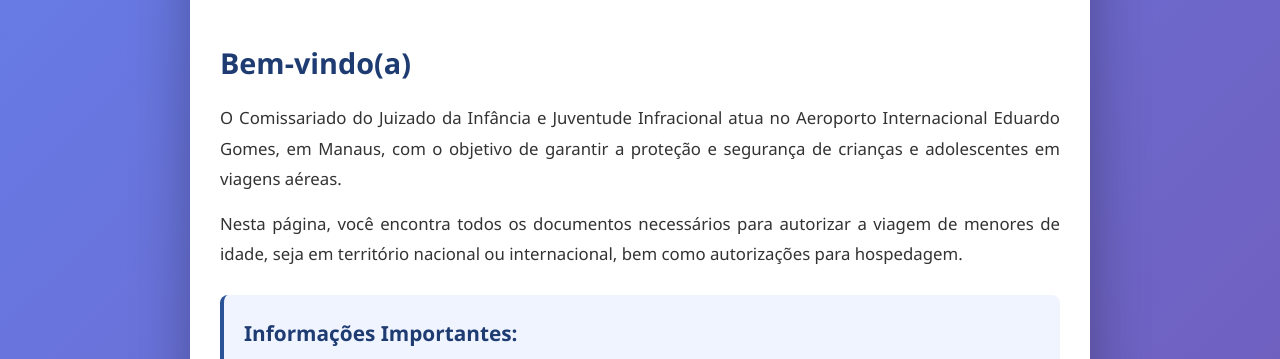
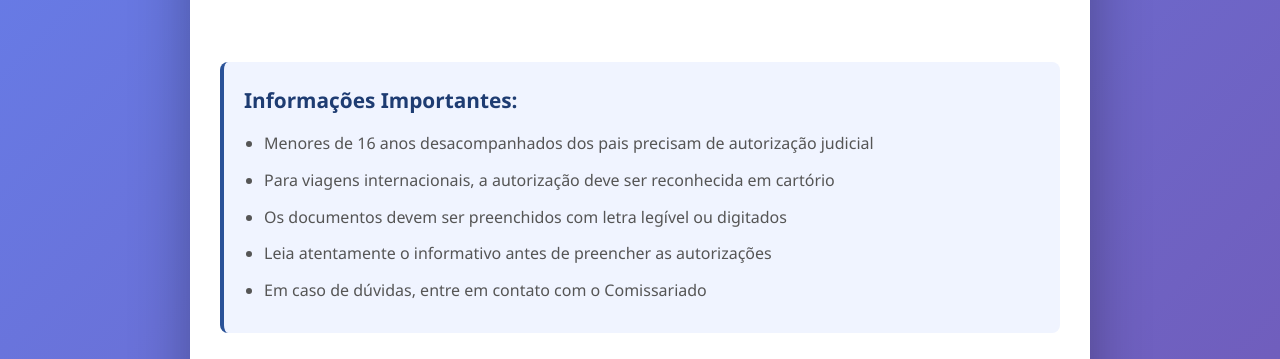
Before and after one commit to vashxd/comissariadoJIJI, a plain HTML site: page index.html in a window 1280 px wide. Shown: the part 222-581 px from the top of the page. Drawn offline with Linux system fonts and the light colour scheme.

Commit message:
Atualizar o index.html

```diff
--- a/index.html
+++ b/index.html
@@ -234,16 +234,6 @@
 
         <div class="content">
             <div class="welcome-section">
-                <h2>Bem-vindo(a)</h2>
-                <p>
-                    O Comissariado do Juizado da Infância e Juventude Infracional atua no Aeroporto Internacional
-                    Eduardo Gomes, em Manaus, com o objetivo de garantir a proteção e segurança de crianças e
-                    adolescentes em viagens aéreas.
-                </p>
-                <p>
-                    Nesta página, você encontra todos os documentos necessários para autorizar a viagem de menores
-                    de idade, seja em território nacional ou internacional, bem como autorizações para hospedagem.
-                </p>
 
                 <div class="info-box">
                     <h3>Informações Importantes:</h3>
```
